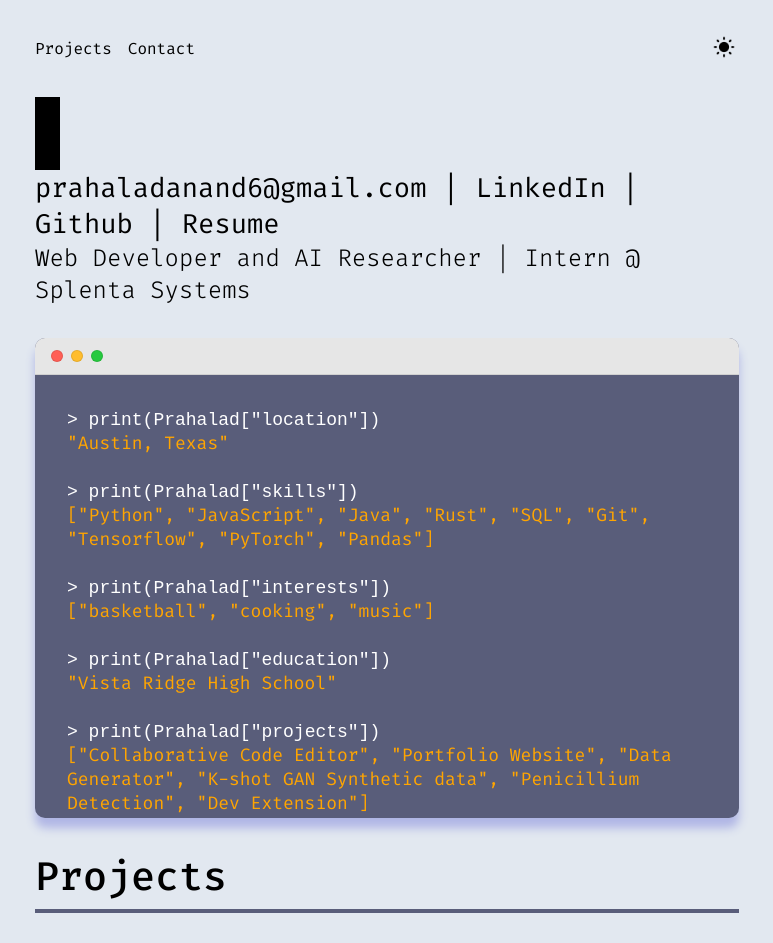
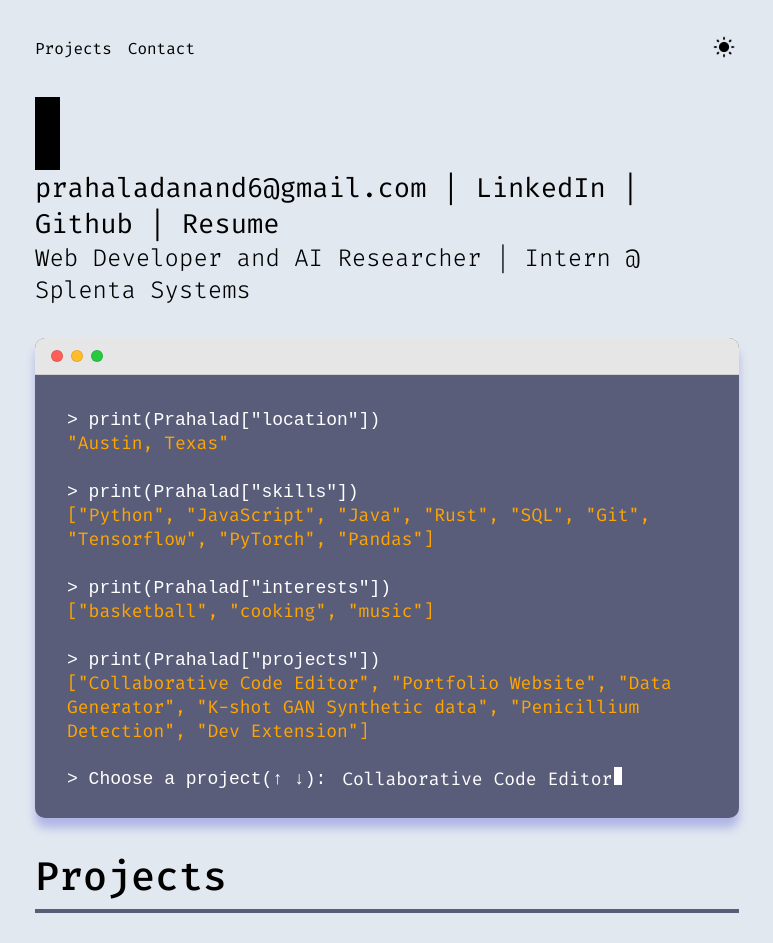
Before and after one commit to PPilot2/portfolio-website, a Next.js app in the folder portfolio/: page / in a window 1280 px wide. Shown: the top 943 px of the page, without its empty margins (253-1026 px from the left). Built offline with nearby package versions, Linux system fonts and the light colour scheme.

Commit message:
terminalbox

```diff
--- a/portfolio/src/app/components/header.tsx
+++ b/portfolio/src/app/components/header.tsx
@@ -21,7 +21,7 @@ const Header: React.FC<HeaderProps> = ({themeColor}) => {
     <div className={styles.headerContainer} style={{color: textColor}}>
       <h1>&gt; Prahalad Anand</h1>
       <div className={styles.contactContainer}>
-        <h2 id="contact"><a onClick={copyToClipboard} title="Email">prahaladanand6@gmail.com</a> | <a href="https://www.linkedin.com/in/prahalad-anand-524636297/" title="LinkedIn" target="_blank">LinkedIn</a> | <a href="https://github.com/PPilot2" title="Github" target="_blank">Github</a> | <a href="resume5.10.25.pdf" title="Resume" target="_blank">Resume</a></h2>
+        <h2 id="contact"><a onClick={copyToClipboard} title="Email">prahaladanand6@gmail.com</a> | <a href="https://www.linkedin.com/in/prahalad-anand-524636297/" title="LinkedIn" target="_blank">LinkedIn</a> | <a href="https://github.com/PPilot2" title="Github" target="_blank">Github</a> | <a href="resume5.10.25.pdf" title="Resume" target="_blank" style={{cursor: "not-allowed"}}>Resume</a></h2>
       </div>
       <h3>Web Developer and AI Researcher | Intern @ <Link href="https://www.splenta.com/" target="__blank">Splenta Systems</Link></h3>
     </div>
--- a/portfolio/src/app/components/terminalBox.tsx
+++ b/portfolio/src/app/components/terminalBox.tsx
@@ -71,11 +71,6 @@ export default function Home() {
         </div>
 
         <div>
-          <code>&gt; print(Prahalad[&quot;education&quot;])</code>
-          <p>&quot;Vista Ridge High School&quot;</p>
-        </div>
-
-        <div>
           <code>&gt; print(Prahalad[&quot;projects&quot;])</code>
           <p>[&quot;Collaborative Code Editor&quot;, &quot;Portfolio Website&quot;, &quot;Data Generator&quot;, &quot;K-shot GAN Synthetic data&quot;, &quot;Penicillium Detection&quot;, &quot;Dev Extension&quot;]</p>
         </div>
--- a/portfolio/src/app/page.module.css
+++ b/portfolio/src/app/page.module.css
@@ -70,7 +70,6 @@
 .contactContainer a {
   text-overflow: ellipsis;
   white-space: nowrap;
-  cursor: not-allowed;
 }
 .contactContainer a:hover {
   text-decoration: underline;
```
